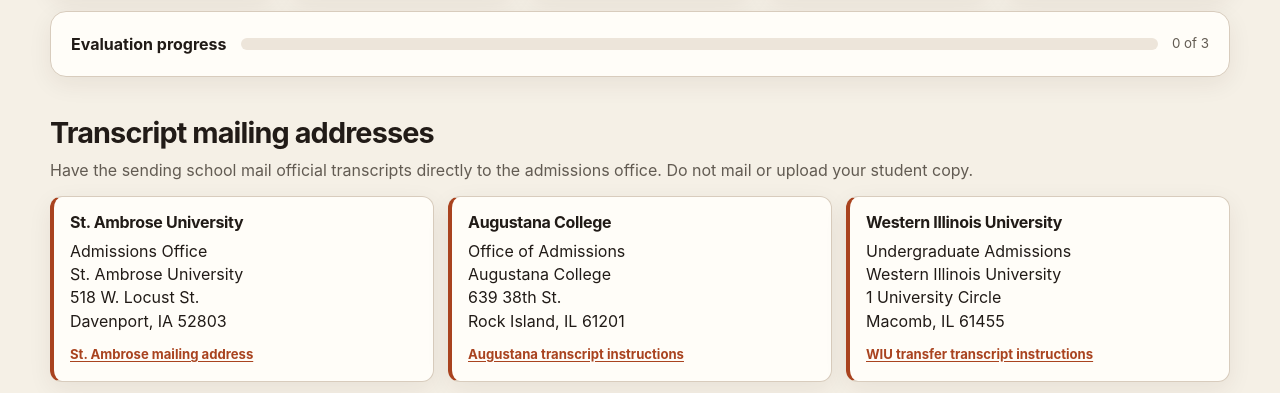
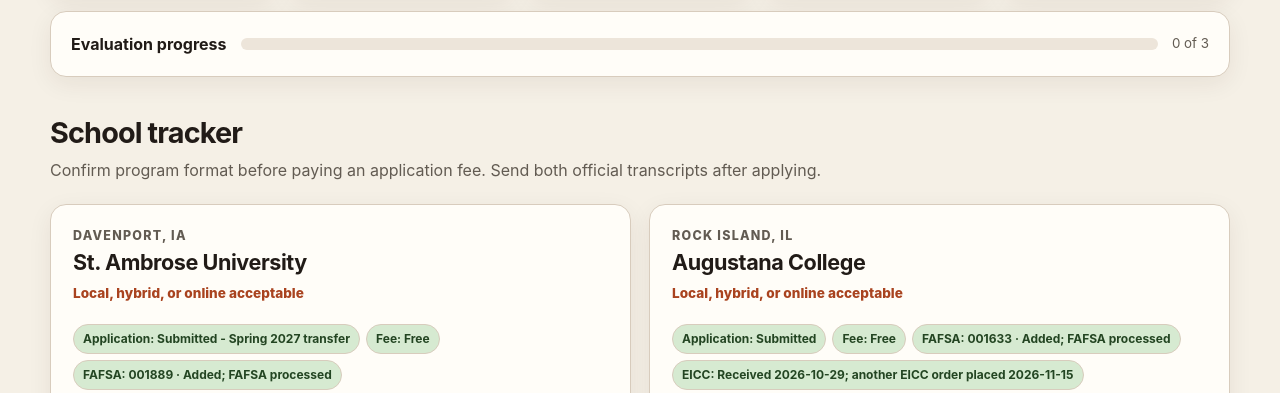
Before and after one commit to kolec94/college-transfer-dashboard, a plain HTML site: page index.html in a window 1280 px wide. Shown: the part 533-926 px from the top of the page. Drawn offline with Linux system fonts and the light colour scheme.

Commit message:
Remove transcript mailing information from dashboard

```diff
--- a/app.js
+++ b/app.js
@@ -33,12 +33,6 @@ const isSubmitted = school => school.applicationStatus.startsWith("Submitted") |
 const isFafsaProcessed = school => school.fafsaStatus.includes("FAFSA processed");
 const isTranscriptReceived = status => status === "Received" || status.startsWith("Received ");
 const count = predicate => data.schools.filter(predicate).length;
-const transcriptAddressSources = {
-  ambrose: ["St. Ambrose mailing address", "https://sau.edu/contact-us/"],
-  augustana: ["Augustana transcript instructions", "https://augustana.edu/academics/registrar/transcripts/sending"],
-  wiu: ["WIU transfer transcript instructions", "https://www.wiu.edu/student_success/undergraduate_admissions/undergradFAQs.php"]
-};
-
 function render() {
   const b = data.baseline;
   document.getElementById("baseline").innerHTML =
@@ -59,11 +53,6 @@ function render() {
     ["Application fees paid", feesPaid + " of " + feesRequired]
   ].map(([label, value]) => '<div class="stat"><strong>' + value + '</strong><span>' + label + '</span></div>').join("") +
     '<div class="progress"><span>Evaluation progress</span><div role="progressbar" aria-label="Evaluations received" aria-valuenow="' + evaluations + '" aria-valuemin="0" aria-valuemax="' + data.schools.length + '"><i style="width:' + (evaluations / data.schools.length * 100) + '%"></i></div><small>' + evaluations + ' of ' + data.schools.length + '</small></div>';
-  document.getElementById("transcript-addresses").innerHTML = data.schools.map(s => {
-    const source = transcriptAddressSources[s.id];
-    return '<article class="address-card"><h3>' + escapeHtml(s.name) + '</h3><address>' + escapeHtml(s.transcriptMailingAddress).replace(/\n/g, "<br>") + '</address>' +
-      (source ? '<a href="' + source[1] + '" target="_blank" rel="noopener">' + escapeHtml(source[0]) + '</a>' : '') + '</article>';
-  }).join("");
   document.getElementById("schools").innerHTML = data.schools.map(s => '<article class="card">' +
     '<div class="card-head"><div><p class="location">' + escapeHtml(s.location) + '</p><h3>' + escapeHtml(s.name) + '</h3><p class="requirement">' + escapeHtml(s.formatRequirement) + '</p></div></div>' +
     '<div class="badges">' + badge("Application: " + s.applicationStatus, isSubmitted(s)) +
@@ -76,7 +65,7 @@ function render() {
 
 }
 
-fetch("data/schools.json?v=transcript-delivery-2026-11-15").then(response => {
+fetch("data/schools.json?v=transcript-shipping-removed-2026-11-15").then(response => {
   if (!response.ok) throw new Error("Could not load school data");
   return response.json();
 }).then(json => {
--- a/data/schools.json
+++ b/data/schools.json
@@ -13,7 +13,6 @@
       "formatRequirement": "Local, hybrid, or online acceptable",
       "applicationStatus": "Submitted - Spring 2027 transfer",
       "applicationSubmittedDate": "2026-10-11",
-      "transcriptMailingAddress": "Admissions Office\nSt. Ambrose University\n518 W. Locust St.\nDavenport, IA 52803",
       "eiccTranscript": "Ordered 2026-11-15 — awaiting fulfillment",
       "purdueTranscript": "Ordered 2026-11-15 — awaiting fulfillment",
       "evaluationStatus": "Not received",
@@ -37,7 +36,6 @@
       "location": "Rock Island, IL",
       "formatRequirement": "Local, hybrid, or online acceptable",
       "applicationStatus": "Submitted",
-      "transcriptMailingAddress": "Office of Admissions\nAugustana College\n639 38th St.\nRock Island, IL 61201",
       "eiccTranscript": "Received 2026-10-29; another EICC order placed 2026-11-15",
       "purdueTranscript": "Received 2026-10-29",
       "evaluationStatus": "Not received",
@@ -61,7 +59,6 @@
       "location": "Online",
       "formatRequirement": "Online selected",
       "applicationStatus": "Submitted - Spring 2027 transfer",
-      "transcriptMailingAddress": "Undergraduate Admissions\nWestern Illinois University\n1 University Circle\nMacomb, IL 61455",
       "eiccTranscript": "Ordered 2026-11-15 — awaiting fulfillment",
       "purdueTranscript": "Ordered 2026-11-15 — awaiting fulfillment",
       "evaluationStatus": "Not received",
--- a/index.html
+++ b/index.html
@@ -14,8 +14,8 @@
       document.documentElement.dataset.theme = matchMedia("(prefers-color-scheme: dark)").matches ? "dark" : "light";
     }
   </script>
-  <link rel="stylesheet" href="style.css?v=transcript-addresses-1">
-  <script src="app.js?v=transcript-delivery-2026-11-15" defer></script>
+  <link rel="stylesheet" href="style.css?v=transcript-shipping-removed-2026-11-15">
+  <script src="app.js?v=transcript-shipping-removed-2026-11-15" defer></script>
 </head>
 <body>
   <header class="hero">
@@ -28,10 +28,6 @@
   </header>
   <main class="wrap">
     <section class="summary" aria-label="Progress summary" id="summary"></section>
-    <section class="address-section" aria-labelledby="transcript-addresses-heading">
-      <div class="section-heading"><h2 id="transcript-addresses-heading">Transcript mailing addresses</h2><p>Have the sending school mail official transcripts directly to the admissions office. Do not mail or upload your student copy.</p></div>
-      <div id="transcript-addresses" class="address-grid"></div>
-    </section>
     <section class="toolbar" aria-label="Dashboard controls">
       <div><h2>School tracker</h2><p>Confirm program format before paying an application fee. Send both official transcripts after applying.</p></div>
     </section>
--- a/style.css
+++ b/style.css
@@ -43,14 +43,8 @@ button:focus-visible{outline:3px solid var(--highlight);outline-offset:3px}
 .progress div{flex:1;height:12px;border-radius:99px;background:var(--badge);overflow:hidden}
 .progress i{display:block;height:100%;background:var(--accent);border-radius:99px}
 .progress small{color:var(--muted)}
-.address-section{margin:0 0 34px}
 .section-heading{margin-bottom:14px}
 .section-heading p{color:var(--muted);margin:4px 0 0}
-.address-grid{display:grid;grid-template-columns:repeat(3,minmax(0,1fr));gap:14px}
-.address-card{background:var(--surface);border:1px solid var(--line);border-left:4px solid var(--accent);border-radius:12px;padding:16px;box-shadow:var(--shadow);min-width:0}
-.address-card h3{font-size:1rem;margin-bottom:8px}
-.address-card address{font-style:normal;line-height:1.45;margin-bottom:8px}
-.address-card a{font-size:.82rem;font-weight:700;color:var(--accent);text-underline-offset:2px}
 .toolbar{margin-bottom:22px}
 h2{font-size:1.8rem;letter-spacing:-.03em;margin:0}
 .toolbar p{color:var(--muted);margin:4px 0 0}
@@ -68,5 +62,5 @@ h3{font-size:1.35rem;line-height:1.2;margin:0;letter-spacing:-.02em}
 dt{font-size:.75rem;color:var(--muted);font-weight:700}
 dd{margin:2px 0 0;overflow-wrap:anywhere}
 footer{padding:35px 0;color:var(--muted);font-size:.84rem}
-@media(max-width:800px){.baseline,.summary{grid-template-columns:repeat(2,1fr)}.schools{grid-template-columns:1fr}.address-grid{grid-template-columns:1fr}}
+@media(max-width:800px){.baseline,.summary{grid-template-columns:repeat(2,1fr)}.schools{grid-template-columns:1fr}}
 @media(max-width:520px){.wrap{width:min(100% - 28px,1180px)}.hero{padding:40px 0 60px}.baseline,.details{grid-template-columns:1fr 1fr}.baseline>div{padding:12px}.baseline strong{font-size:1rem}.progress{flex-wrap:wrap}.progress div{flex-basis:100%;order:2}.stat{padding:14px}}
```
